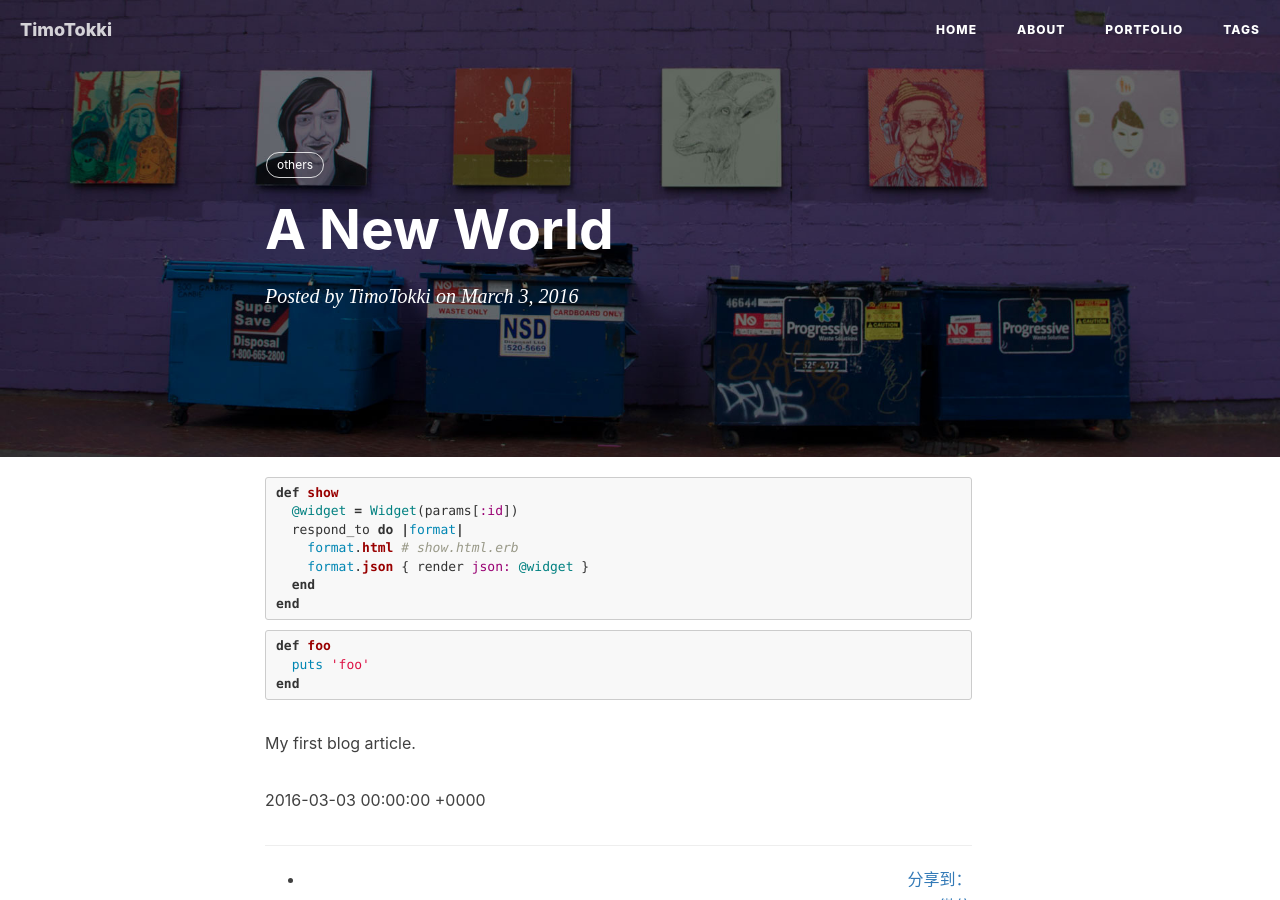
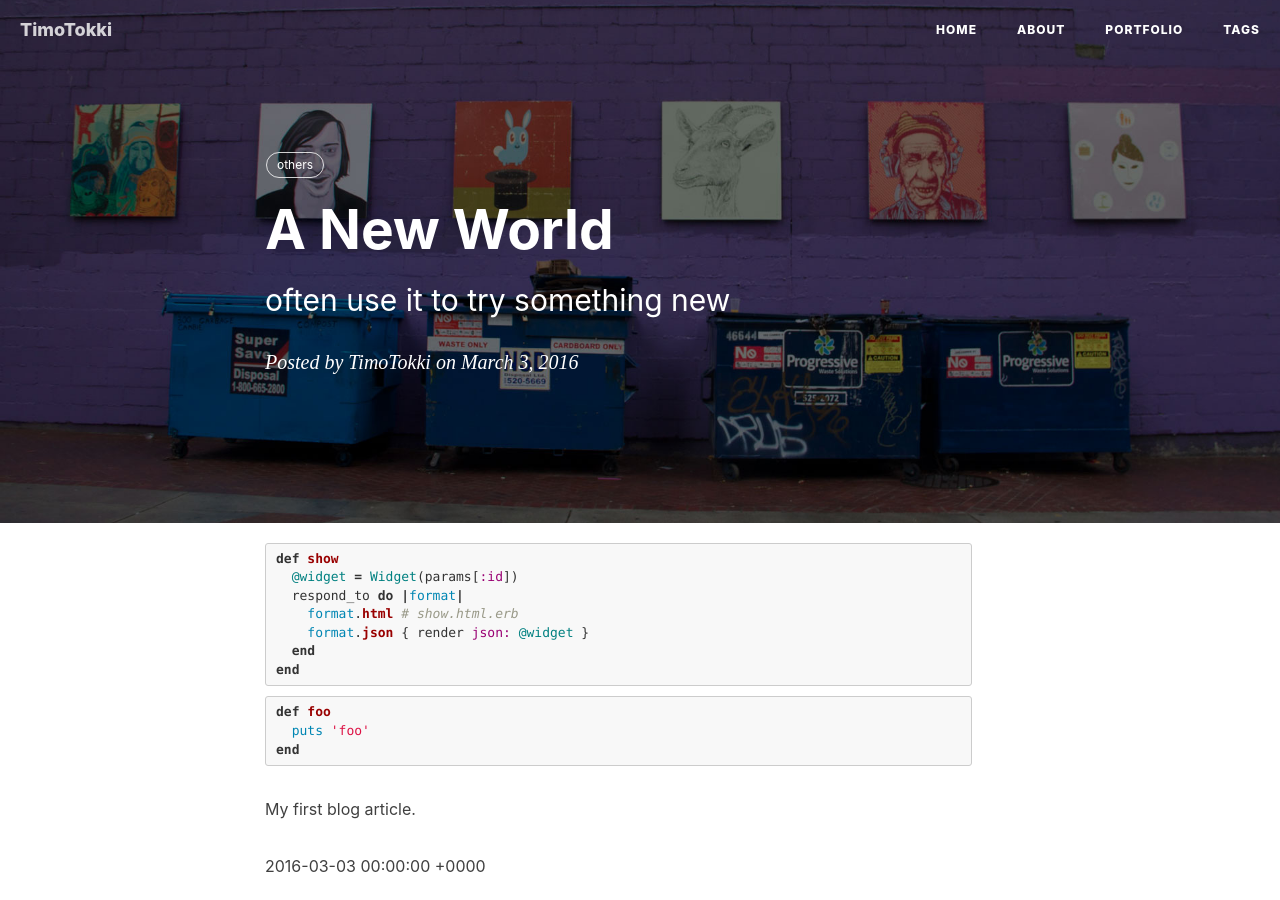
Before and after one commit to TimoTokki/timotokki.github.io, a Jekyll site: the page built from _posts/2016-03-03-A-New-World.md, in a window 1280 px wide and 900 px high. Built offline with Jekyll 4.4.1, drawn with Linux system fonts in a browser that asks for light colours; nearby versions of some CDN libraries; comment, search, counter and statistics services are not loaded.

Commit message:
add subtitle to the post named A New World

```diff
--- a/_posts/2016-03-03-A-New-World.md
+++ b/_posts/2016-03-03-A-New-World.md
@@ -1,4 +1,5 @@
 ---
+subtitle: often use it to try something new
 tag:
     - others
 ---
```
